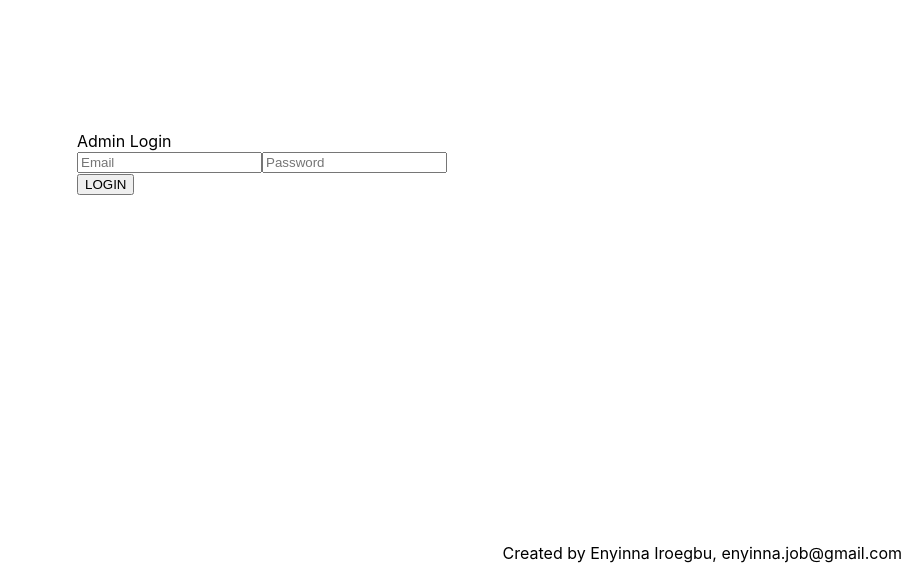
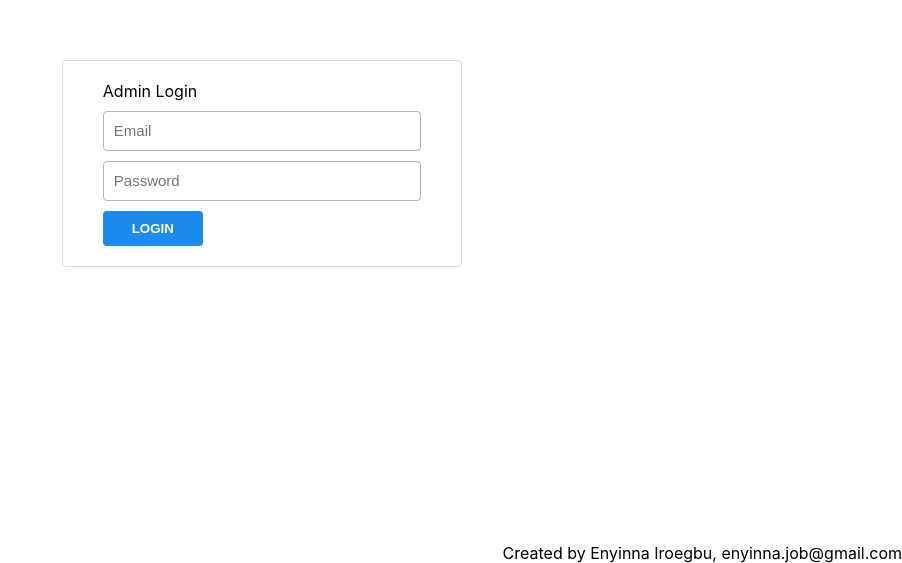
Before and after one commit to misteina/admin-add-courses, a Next.js app: page / in a window 1280 px wide. Shown: the part 237-800 px from the top of the page, without its empty margins (378-1280 px from the left). Built offline with nearby package versions, Linux system fonts and the light colour scheme.

Commit message:
Home page styles

```diff
--- a/styles/Home.module.css
+++ b/styles/Home.module.css
@@ -8,115 +8,42 @@
 }
 
 .main {
-  padding: 5rem 0;
-  flex: 1;
-  display: flex;
-  flex-direction: column;
-  justify-content: center;
-  align-items: center;
+    width: 100%;
 }
 
-.footer {
-  width: 100%;
-  height: 100px;
-  border-top: 1px solid #eaeaea;
-  display: flex;
-  justify-content: center;
-  align-items: center;
+.formTitle, .buttonCase{
+    width: 80%;
+    margin: auto;
 }
 
-.footer img {
-  margin-left: 0.5rem;
+.login{
+    width: 95%;
+    max-width: 400px;
+    min-width: 300px;
+    margin: auto;
+    padding: 20px 0;
+    border: 1px solid #dedede;
+    border-radius: 4px;
 }
 
-.footer a {
-  display: flex;
-  justify-content: center;
-  align-items: center;
+.input{
+    display: block;
+    width: 80%;
+    height: 40px;
+    font-size: 15px;
+    padding: 0 10px;
+    margin: 10px auto;
+    border: 1px solid #b5b3b3;
+    border-radius: 4px;
+    margin-bottom: 10px;
 }
 
-.title a {
-  color: #0070f3;
-  text-decoration: none;
+.loginButton{
+    width: 100px;
+    background-color: #1b8cec;
+    border: none;
+    padding: 10px;
+    color: white;
+    font-weight: bold;
+    border-radius: 4px;
 }
-
-.title a:hover,
-.title a:focus,
-.title a:active {
-  text-decoration: underline;
-}
-
-.title {
-  margin: 0;
-  line-height: 1.15;
-  font-size: 4rem;
-}
-
-.title,
-.description {
-  text-align: center;
-}
-
-.description {
-  line-height: 1.5;
-  font-size: 1.5rem;
-}
-
-.code {
-  background: #fafafa;
-  border-radius: 5px;
-  padding: 0.75rem;
-  font-size: 1.1rem;
-  font-family: Menlo, Monaco, Lucida Console, Liberation Mono, DejaVu Sans Mono,
-    Bitstream Vera Sans Mono, Courier New, monospace;
-}
-
-.grid {
-  display: flex;
-  align-items: center;
-  justify-content: center;
-  flex-wrap: wrap;
-  max-width: 800px;
-  margin-top: 3rem;
-}
-
-.card {
-  margin: 1rem;
-  flex-basis: 45%;
-  padding: 1.5rem;
-  text-align: left;
-  color: inherit;
-  text-decoration: none;
-  border: 1px solid #eaeaea;
-  border-radius: 10px;
-  transition: color 0.15s ease, border-color 0.15s ease;
-}
-
-.card:hover,
-.card:focus,
-.card:active {
-  color: #0070f3;
-  border-color: #0070f3;
-}
-
-.card h3 {
-  margin: 0 0 1rem 0;
-  font-size: 1.5rem;
-}
-
-.card p {
-  margin: 0;
-  font-size: 1.25rem;
-  line-height: 1.5;
-}
-
-.logo {
-  height: 1em;
-}
-
-@media (max-width: 600px) {
-  .grid {
-    width: 100%;
-    flex-direction: column;
-  }
-}
```
